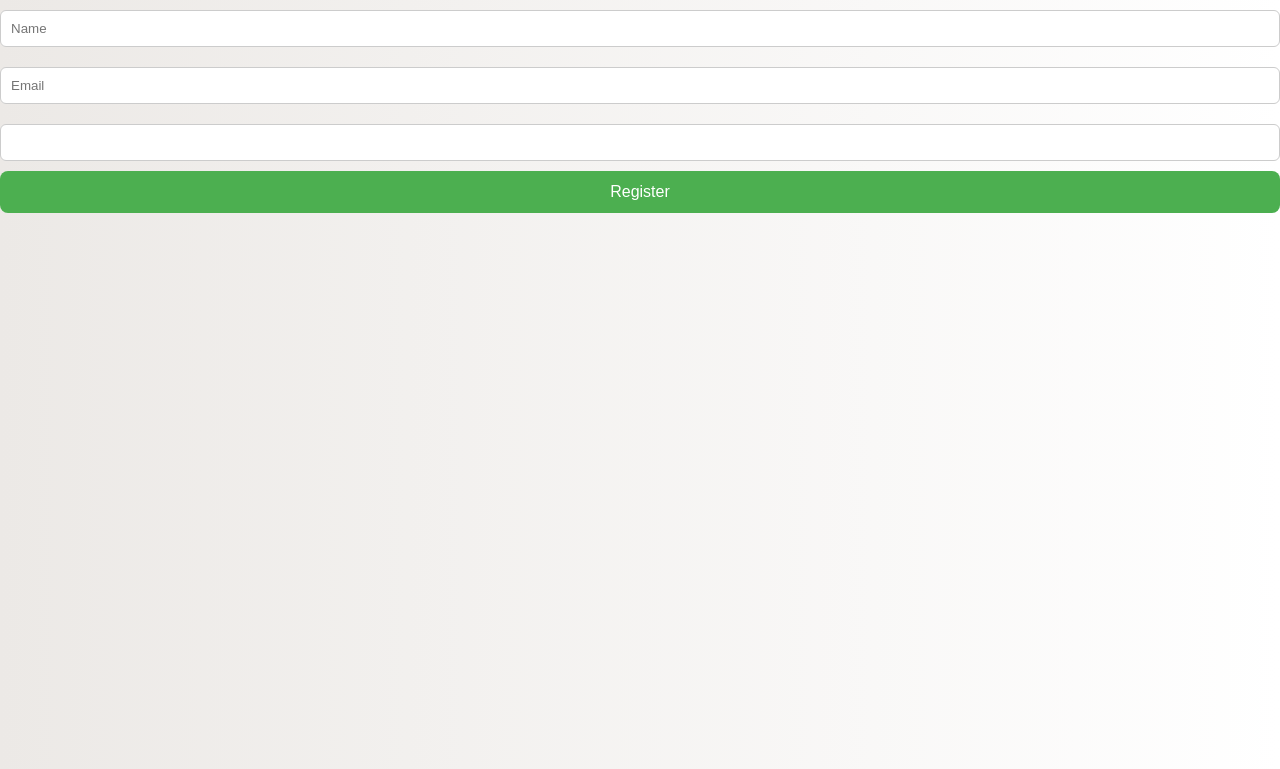
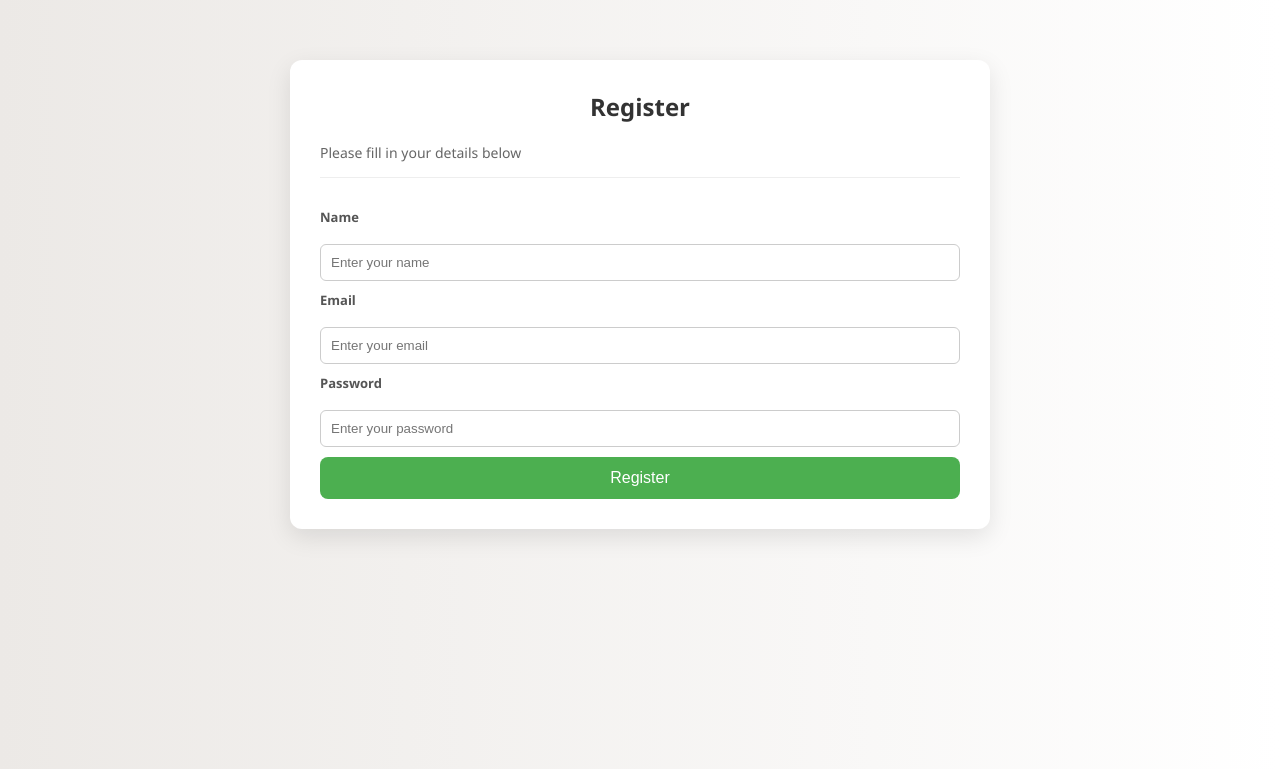
Before and after one commit to Yuvikachauhan06/Mock-Interview-System, a Flask app: page /register in a window 1280 px wide. Shown: the top 769 px of the page. Run offline with Flask 3, Linux system fonts and the light colour scheme; parts of the project's set-up code (start-up, migrations or seed data) failed here and were passed over.

Commit message:
updated the login and register html

```diff
--- a/templates/register.html
+++ b/templates/register.html
@@ -1,7 +1,25 @@
 <link rel="stylesheet" href="{{ url_for('static', filename='style.css') }}">
-<form method="POST">
-    <input name="name" placeholder="Name" required>
-    <input name="email" placeholder="Email" required>
-    <input name="password" type="password" required>
+
+<div class="container">
+  <h2>Register</h2>
+  <p class="subtitle">Please fill in your details below</p>
+
+  <form method="POST">
+    <div class="form-group">
+      <label for="name">Name</label>
+      <input id="name" name="name" placeholder="Enter your name" required>
+    </div>
+
+    <div class="form-group">
+      <label for="email">Email</label>
+      <input id="email" name="email" placeholder="Enter your email" required>
+    </div>
+
+    <div class="form-group">
+      <label for="password">Password</label>
+      <input id="password" name="password" type="password" placeholder="Enter your password" required>
+    </div>
+
     <button type="submit">Register</button>
-</form>
+  </form>
+</div>
```
Also changed, not shown: templates/login.html (+13 -5 lines), static/domain_bar.png, static/domain_pie.png, users.db.
